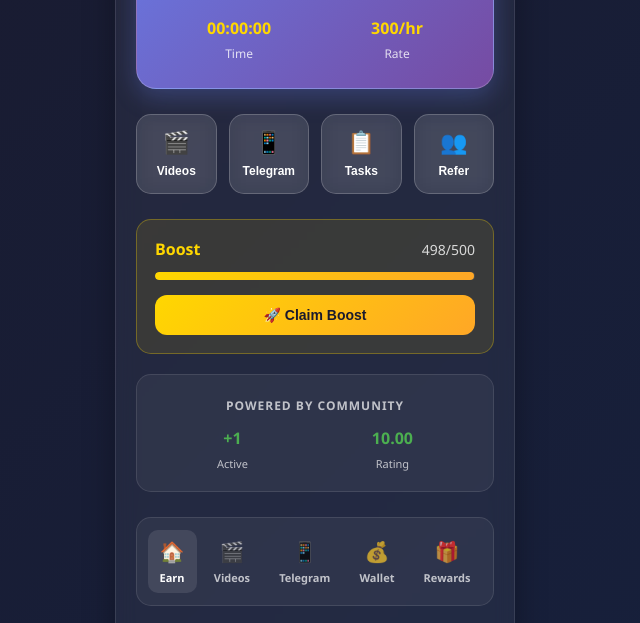
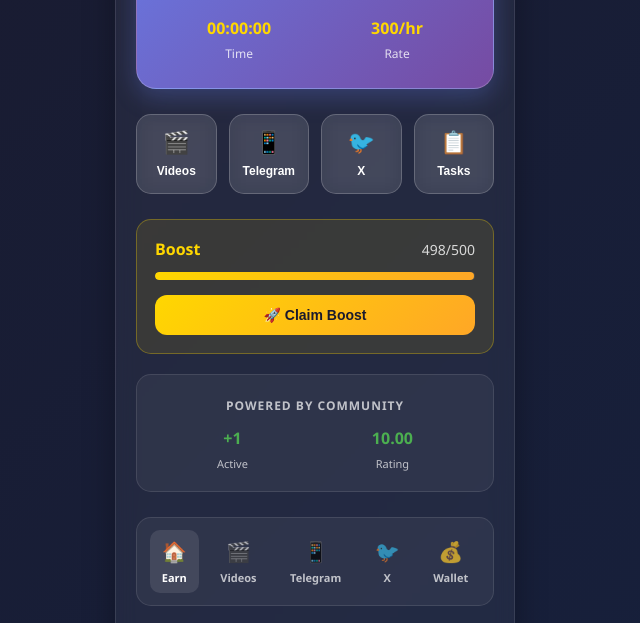
Before and after one commit to fahimuddin786-dotcom/reward-browser-app, a website: page index.html in a window 1280 px wide. Shown: the part 327-950 px from the top of the page, without its empty margins (325-965 px from the left). Drawn offline with Linux system fonts and the light colour scheme.

Commit message:
Update index.html

```diff
--- a/index.html
+++ b/index.html
@@ -52,13 +52,13 @@
                 <span class="mini-icon">📱</span>
                 <span class="mini-text">Telegram</span>
             </button>
+            <button class="mini-btn" onclick="showXSection()">
+                <span class="mini-icon">🐦</span>
+                <span class="mini-text">X</span>
+            </button>
             <button class="mini-btn" onclick="showTasks()">
                 <span class="mini-icon">📋</span>
                 <span class="mini-text">Tasks</span>
-            </button>
-            <button class="mini-btn" onclick="showReferralSystem()">
-                <span class="mini-icon">👥</span>
-                <span class="mini-text">Refer</span>
             </button>
         </div>
 
@@ -107,13 +107,13 @@
                 <span class="nav-icon">📱</span>
                 <span class="nav-text">Telegram</span>
             </div>
+            <div class="nav-item" onclick="showXSection()">
+                <span class="nav-icon">🐦</span>
+                <span class="nav-text">X</span>
+            </div>
             <div class="nav-item" onclick="showWalletHistory()">
                 <span class="nav-icon">💰</span>
                 <span class="nav-text">Wallet</span>
-            </div>
-            <div class="nav-item" onclick="showCashier()">
-                <span class="nav-icon">🎁</span>
-                <span class="nav-text">Rewards</span>
             </div>
         </div>
 
```
